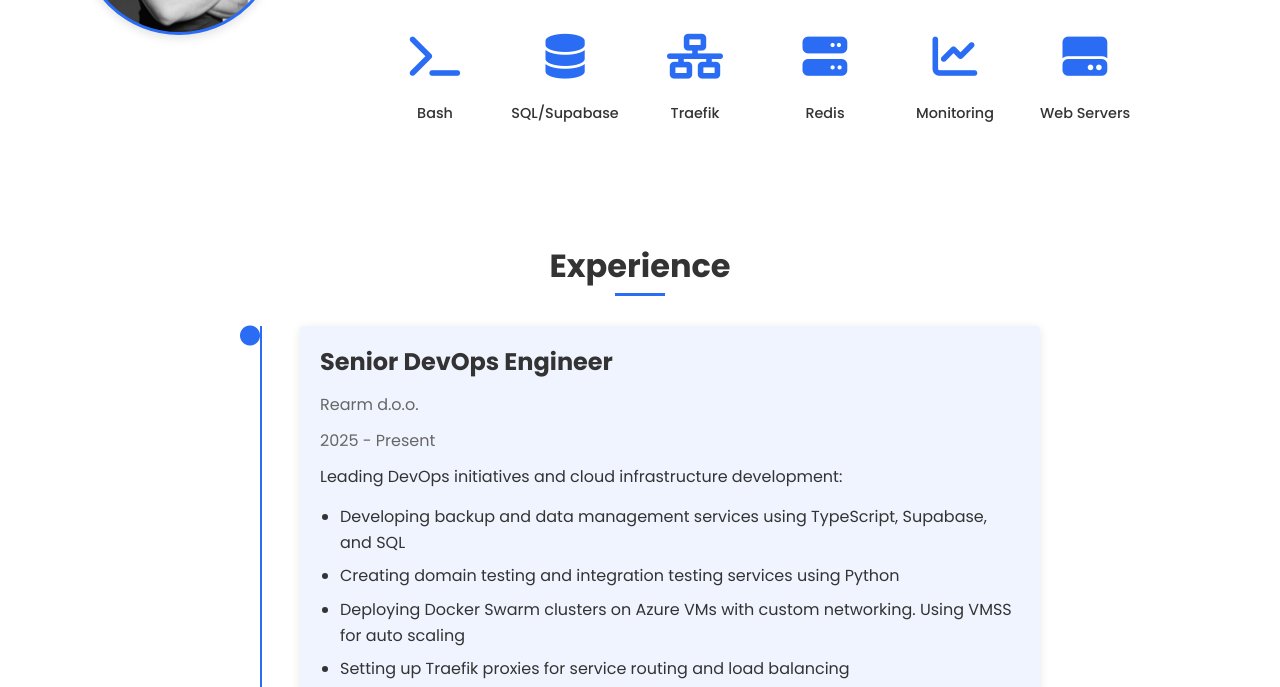
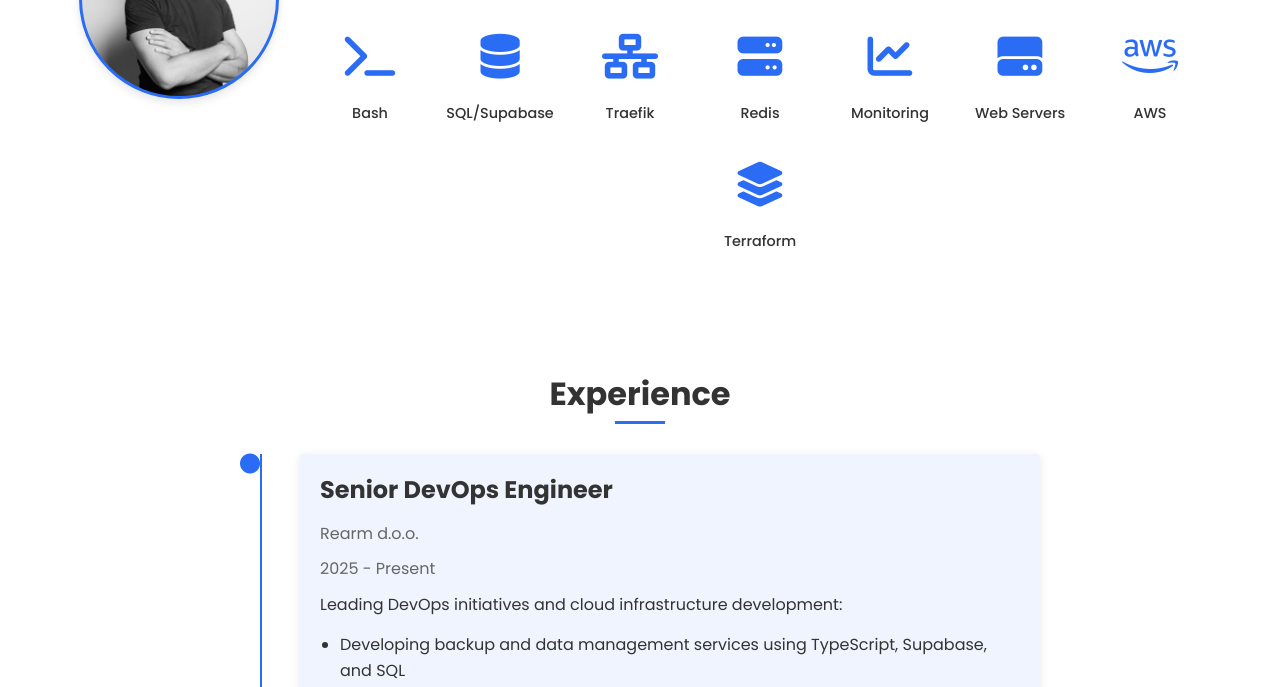
Before and after one commit to vanjavrsaljko/vanjavrsaljko.github.io, a plain HTML site: page index.html in a window 1280 px wide. Shown: the part 489-1176 px from the top of the page. Drawn offline with Linux system fonts and the light colour scheme.

Commit message:
updated skills

```diff
--- a/index.html
+++ b/index.html
@@ -98,6 +98,14 @@
                                 <i class="fas fa-hdd"></i>
                                 <span>Web Servers</span>
                             </div>
+                            <div class="skill-item">
+                                <i class="fab fa-aws"></i>
+                                <span>AWS</span>
+                            </div>
+                            <div class="skill-item">
+                                <i class="fas fa-layer-group"></i>
+                                <span>Terraform</span>
+                            </div>
                         </div>
                     </div>
                 </div>
@@ -126,6 +134,7 @@
                                     <li>Implementing Redis for improved websocket communication and state management</li>
                                     <li>Designing and maintaining CI/CD pipelines for all services and applications.</li>
                                     <li>Deploying and managing Azure infrastructure using Ansible and Terraform</li>
+                                    <li>Working with AWS services including S3, EC2, IAM, Route 53, Lambda, ECS, and DynamoDB</li>
                                 </ul>
                             </p>
                         </div>
```
